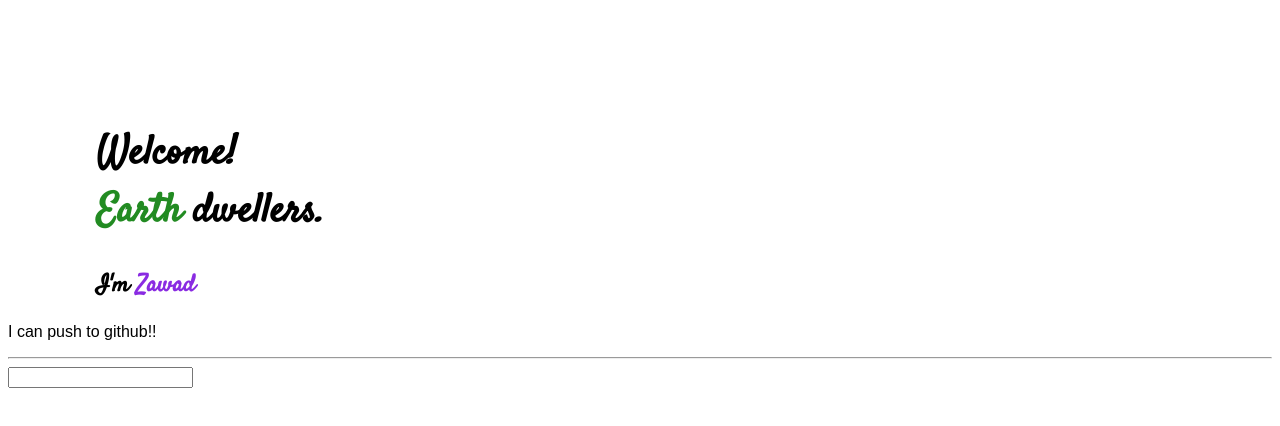
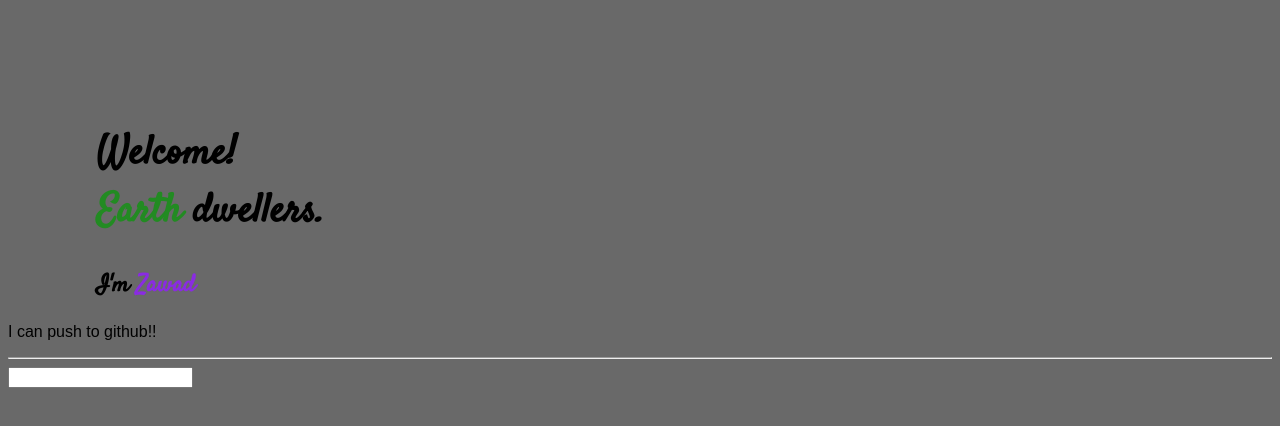
Before and after one commit to codroid47/webproject1, a plain HTML site: page web portfolio/index.html in a window 1280 px wide. Drawn offline with Linux system fonts and the light colour scheme; a web font is replaced by a local one.

Commit message:
third change

```diff
--- a/web portfolio/style.css
+++ b/web portfolio/style.css
@@ -1,3 +1,6 @@
+body{
+  background-color: dimgrey;
+}
 h1{
     font-size: 40px;
     font-family: 'Satisfy', cursive;
```
